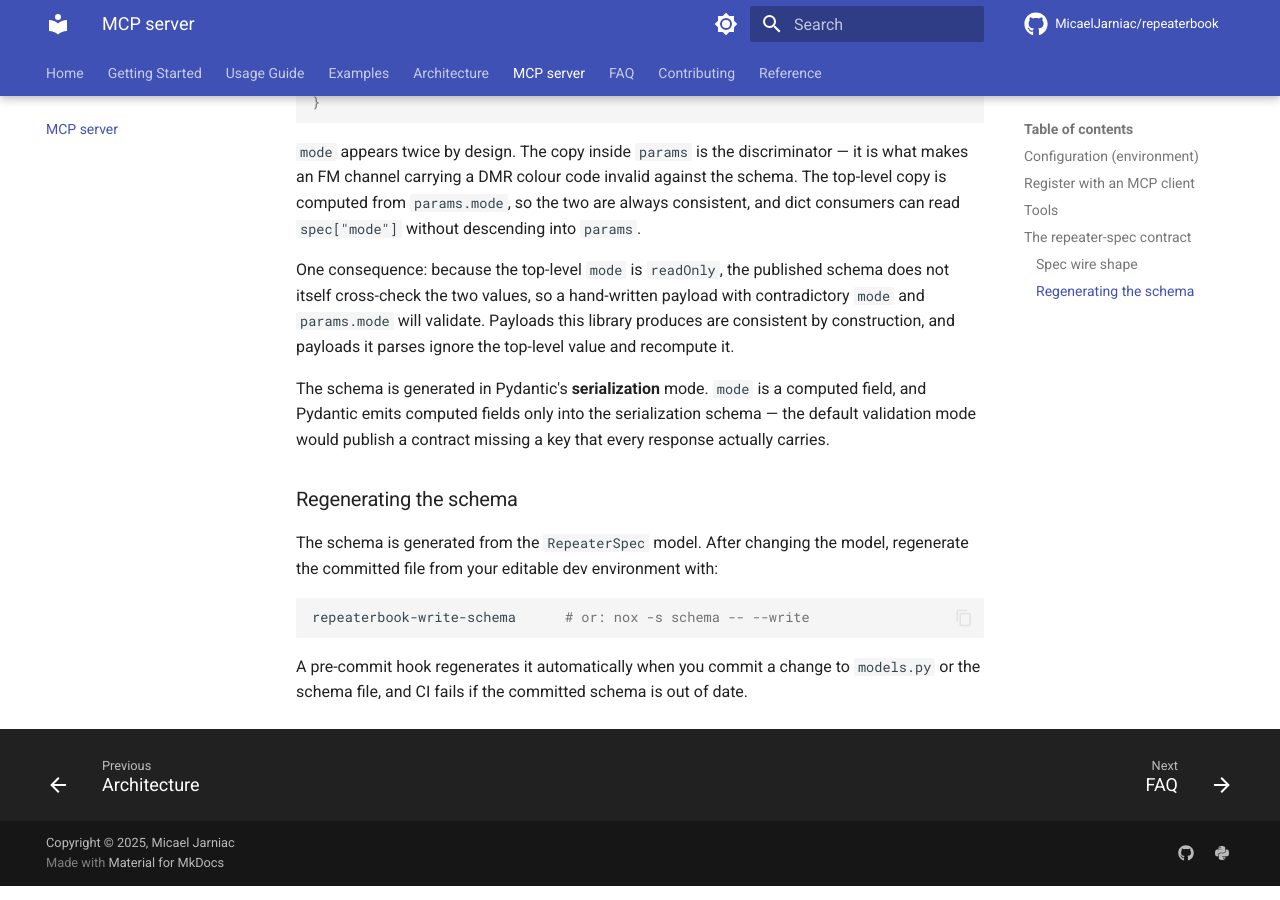
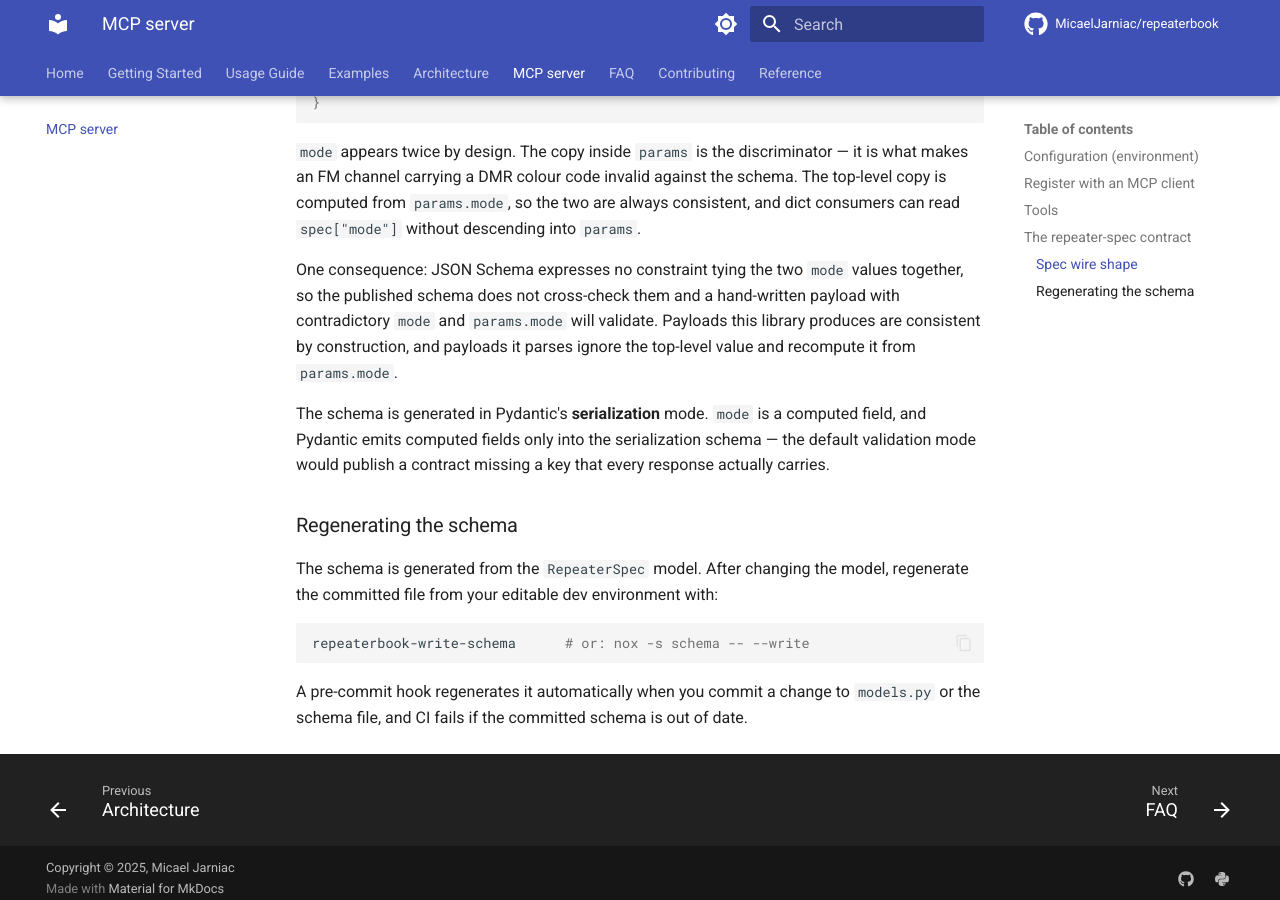
Before and after one commit to MicaelJarniac/repeaterbook, an MkDocs documentation site: the page built from docs/mcp.md, in a window 1280 px wide and 900 px high, scrolled down 1761 px. Built offline with MkDocs 1.6.1 and Material for MkDocs 9.7.7, drawn with Linux system fonts in a browser that asks for light colours; comment, search, counter and statistics services are not loaded; the version menu is left out.

Commit message:
fix(spec): address review Minors — mode-doc causal claim, pinned raise, mode coverage
- docs/mcp.md: the missing cross-check between top-level `mode` and
  `params.mode` isn't caused by `readOnly` (which doesn't exempt a key
  from `required` and has nothing to do with cross-field checks); it's
  that JSON Schema expresses no constraint between the two fields at all.
- tests/test_spec.py: pin test_extra_key_on_params_is_rejected to the
  specific `extra_forbidden` error type instead of a bare
  pytest.raises(ValidationError), matching a bug pattern already fixed
  on this branch.
- tests/test_spec.py: add test_repeater_to_specs_covers_every_mode,
  parametrized over list(RepeaterMode), to drive repeater_to_specs
  through DSTAR/FUSION/P25/NXDN/TETRA/M17 (previously untested) and
  guard _ACCESSOR against a mode silently missing an entry.

```diff
--- a/docs/mcp.md
+++ b/docs/mcp.md
@@ -67,11 +67,12 @@
 consistent, and dict consumers can read `spec["mode"]` without descending into
 `params`.
 
-One consequence: because the top-level `mode` is `readOnly`, the published schema
-does not itself cross-check the two values, so a hand-written payload with
-contradictory `mode` and `params.mode` will validate. Payloads this library
-produces are consistent by construction, and payloads it parses ignore the
-top-level value and recompute it.
+One consequence: JSON Schema expresses no constraint tying the two `mode`
+values together, so the published schema does not cross-check them and a
+hand-written payload with contradictory `mode` and `params.mode` will
+validate. Payloads this library produces are consistent by construction,
+and payloads it parses ignore the top-level value and recompute it from
+`params.mode`.
 
 The schema is generated in Pydantic's **serialization** mode. `mode` is a
 computed field, and Pydantic emits computed fields only into the serialization
```
Also changed, not shown: 1 other file.
